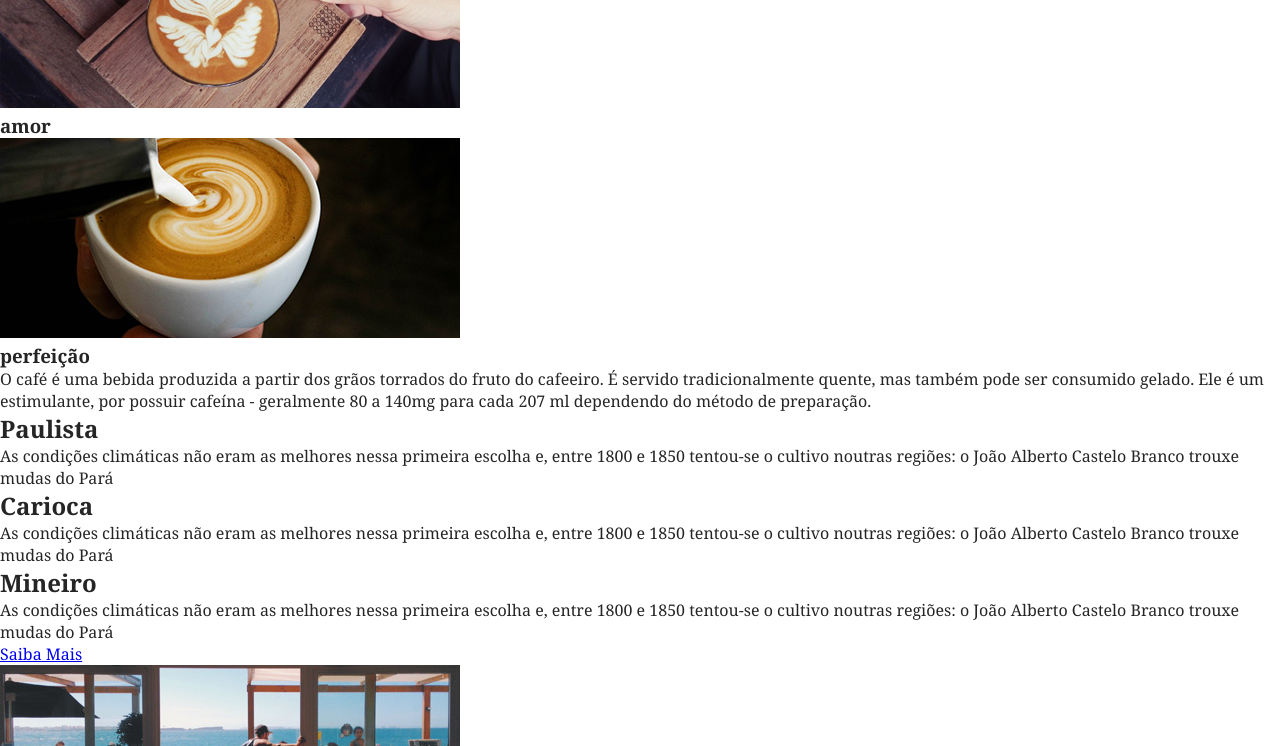
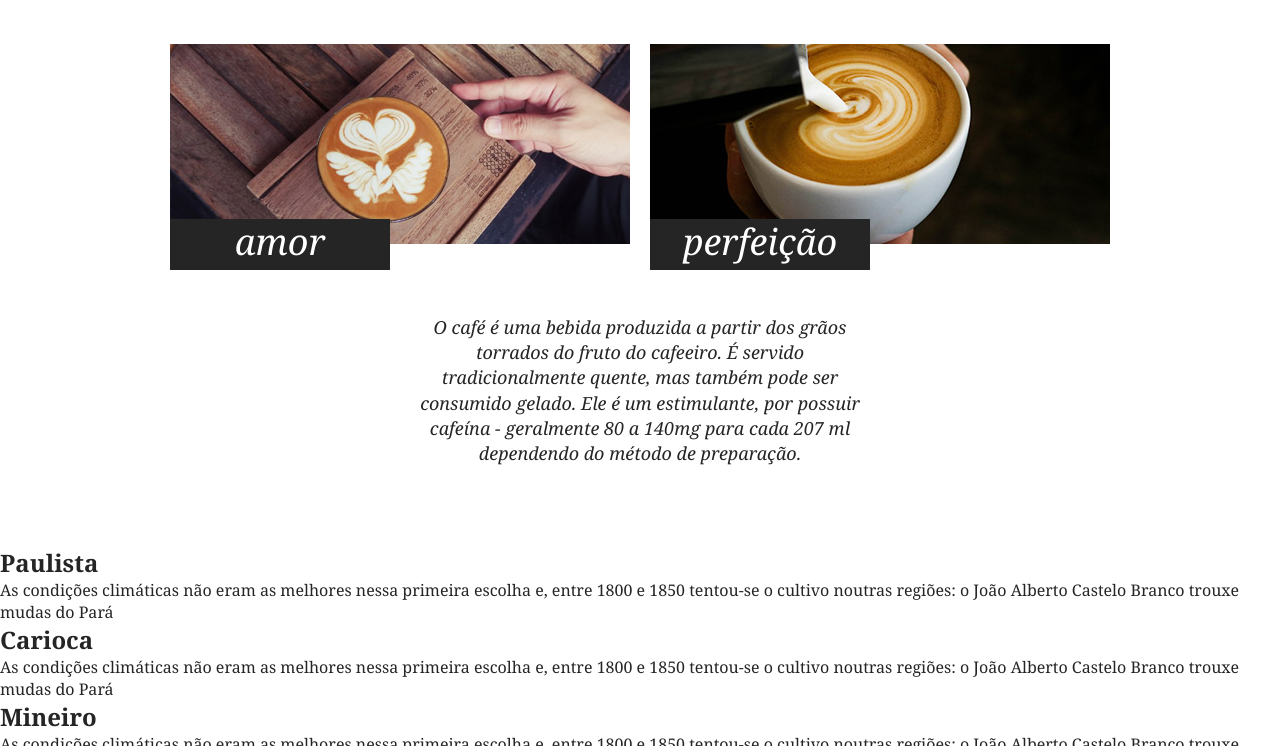
Before and after one commit to drickchote/Braf--html-css-simples, a plain HTML site: page index.html in a window 1280 px wide. Shown: the part 687-1433 px from the top of the page. Drawn offline with Linux system fonts and the light colour scheme.

Commit message:
Estilo seção "sobre"

```diff
--- a/css/styles.css
+++ b/css/styles.css
@@ -77,3 +77,58 @@ a.menu-logo{
     font-style: italic;
     font-size: 1.125em;
 }
+
+.sobre{
+    padding: 60px 0;
+}
+
+.sobre-container{
+    max-width: 960px;
+    margin: 0 auto;
+}
+
+.sobre-container::after, .sobre-container::before{
+    content: '';
+    display: table;
+    clear: both;
+}
+
+.sobre h2{
+    text-align: center;
+    font-size: 2.25em;
+    margin-bottom: 60px;
+}
+
+.sobre-item{
+    width: 460px;
+    float: left;
+    margin: 0 10px
+}
+
+.sobre-item img{
+    display: block;
+    max-width: 100%;
+}
+
+.sobre-item h3{
+    line-height: 1em;
+    font-size: 2.25em;
+    background: #252525;
+    width: 220px;
+    color: #FFF;
+    font-style: italic;
+    font-weight: normal;
+    text-align: center;
+    padding: 5px 0 10px 0;
+    top: -25px;
+    position: relative;
+}
+
+.sobre > p{
+    font-size: 1.125em;
+    line-height: 1.4em;
+    font-style: italic;
+    text-align: center;
+    margin: 20px auto;
+    max-width: 460px;
+}
--- a/index.html
+++ b/index.html
@@ -26,14 +26,14 @@
             <p>Direto das fazendas de Minas Gerais</p>
         </main>
 
-        <section>
+        <section class="sobre">
             <h2>Uma Mistura de</h2>
-            <div>
-                <div>
+            <div class="sobre-container">
+                <div class="sobre-item">
                     <img src="img/cafe-1.jpg" alt="café">
                     <h3>amor</h3>
                 </div>
-                <div>
+                <div class="sobre-item">
                     <img src="img/cafe-2.jpg" alt="café">
                     <h3>perfeição</h3>
                 </div>
```
